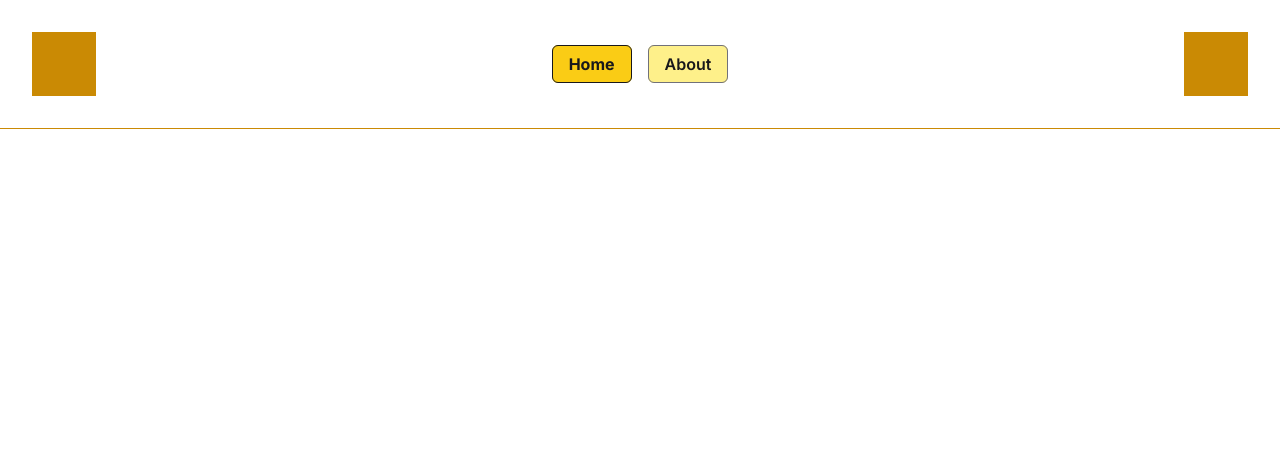
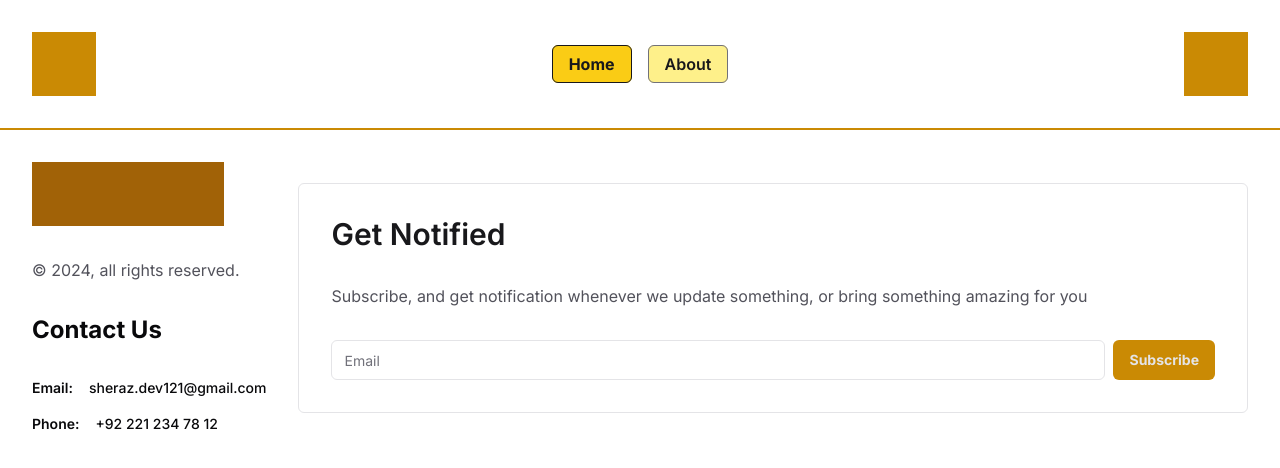
Before and after one commit to sheraz4196/twisto, a Next.js app: page / in a window 1280 px wide. Shown: the top 468 px of the page. Built offline with nearby package versions, Linux system fonts and the light colour scheme.

Commit message:
feat: footer ui

```diff
--- /dev/null
+++ b/app/_components/footer.tsx
@@ -0,0 +1,18 @@
+import ContactUs from "./footer/contact-us";
+import Subscribe from "./footer/subscribe";
+
+export default function Footer() {
+  return (
+    <footer className="flex items-center p-2 md:p-4 justify-between  lg:p-8 gap-2 md:gap-4 lg:gap-8 border-t border-primary-600">
+      <div className="flex flex-col gap-4 lg:gap-8">
+        {/* Logo Placeholder */}
+        <div className="h-16 bg-yellow-700 w-48" />
+        <p className="col-start-1 text-zinc-600 text-xs lg:text-base">
+          &copy; 2024, all rights reserved.
+        </p>
+        <ContactUs />
+      </div>
+      <Subscribe />
+    </footer>
+  );
+}
--- /dev/null
+++ b/app/_components/footer/contact-us.tsx
@@ -0,0 +1,34 @@
+import Link from "next/link";
+
+export default function ContactUs() {
+  const ContUsLinks = [
+    {
+      heading: "Email",
+      value: "sheraz.dev121@gmail.com",
+      link: "#",
+    },
+    {
+      heading: "Phone",
+      value: "+92 221 234 78 12",
+      link: "",
+    },
+  ];
+  return (
+    <div className="flex flex-col gap-4 lg:gap-8">
+      <h5 className="text-2xl font-bold text-zinc-6 00">Contact Us</h5>
+      <ol className="flex flex-col gap-2 lg:gap-4">
+        {ContUsLinks.map((contact, index) => (
+          <li
+            key={index}
+            className="flex items-center gap-4 text-xs lg:text-sm"
+          >
+            <p className="font-semibold">{contact.heading}:</p>
+            <Link href={contact.link} className="font-medium">
+              {contact.value}
+            </Link>
+          </li>
+        ))}
+      </ol>
+    </div>
+  );
+}
--- /dev/null
+++ b/app/_components/footer/subscribe.tsx
@@ -0,0 +1,18 @@
+import { Button } from "@/components/ui/button";
+import { Input } from "@/components/ui/input";
+
+export default function Subscribe() {
+  return (
+    <form className="flex flex-col gap-4 lg:gap-8 p-2 md:p-4 lg:p-8 rounded-md border flex-1">
+      <h3 className="text-3xl font-semibold text-zinc-900">Get Notified</h3>
+      <p className="text-zinc-600">
+        Subscribe, and get notification whenever we update something, or bring
+        something amazing for you
+      </p>
+      <div className="flex gap-2 items-center">
+        <Input placeholder="Email" type="email" />
+        <Button>Subscribe</Button>
+      </div>
+    </form>
+  );
+}
--- a/app/layout.tsx
+++ b/app/layout.tsx
@@ -2,6 +2,7 @@ import type { Metadata } from "next";
 import { Inter } from "next/font/google";
 import "./globals.css";
 import Header from "./_components/header";
+import Footer from "./_components/footer";
 
 const inter = Inter({ subsets: ["latin"] });
 
@@ -19,7 +20,8 @@ export default function RootLayout({
     <html lang="en">
       <body className={inter.className}>
         <Header />
-        <main></main>
+        <main>{children}</main>
+        <Footer />
       </body>
     </html>
   );
--- /dev/null
+++ b/components/ui/button.tsx
@@ -0,0 +1,56 @@
+import * as React from "react";
+import { Slot } from "@radix-ui/react-slot";
+import { cva, type VariantProps } from "class-variance-authority";
+
+import { cn } from "@/lib/utils";
+
+const buttonVariants = cva(
+  "inline-flex items-center justify-center whitespace-nowrap rounded-md text-sm font-medium ring-offset-background transition-colors focus-visible:outline-none focus-visible:ring-2 focus-visible:ring-ring focus-visible:ring-offset-2 disabled:pointer-events-none disabled:opacity-50",
+  {
+    variants: {
+      variant: {
+        default: "bg-primary-600 text-zinc-200 font-bold hover:bg-primary-500",
+        destructive:
+          "bg-destructive text-destructive-foreground hover:bg-destructive/90",
+        outline:
+          "border border-input bg-background hover:bg-accent hover:text-accent-foreground",
+        secondary:
+          "bg-secondary text-secondary-foreground hover:bg-secondary/80",
+        ghost: "hover:bg-accent hover:text-accent-foreground",
+        link: "text-primary underline-offset-4 hover:underline",
+      },
+      size: {
+        default: "h-10 px-4 py-2",
+        sm: "h-9 rounded-md px-3",
+        lg: "h-11 rounded-md px-8",
+        icon: "h-10 w-10",
+      },
+    },
+    defaultVariants: {
+      variant: "default",
+      size: "default",
+    },
+  }
+);
+
+export interface ButtonProps
+  extends React.ButtonHTMLAttributes<HTMLButtonElement>,
+    VariantProps<typeof buttonVariants> {
+  asChild?: boolean;
+}
+
+const Button = React.forwardRef<HTMLButtonElement, ButtonProps>(
+  ({ className, variant, size, asChild = false, ...props }, ref) => {
+    const Comp = asChild ? Slot : "button";
+    return (
+      <Comp
+        className={cn(buttonVariants({ variant, size, className }))}
+        ref={ref}
+        {...props}
+      />
+    );
+  }
+);
+Button.displayName = "Button";
+
+export { Button, buttonVariants };
--- /dev/null
+++ b/components/ui/input.tsx
@@ -0,0 +1,25 @@
+import * as React from "react"
+
+import { cn } from "@/lib/utils"
+
+export interface InputProps
+  extends React.InputHTMLAttributes<HTMLInputElement> {}
+
+const Input = React.forwardRef<HTMLInputElement, InputProps>(
+  ({ className, type, ...props }, ref) => {
+    return (
+      <input
+        type={type}
+        className={cn(
+          "flex h-10 w-full rounded-md border border-input bg-background px-3 py-2 text-sm ring-offset-background file:border-0 file:bg-transparent file:text-sm file:font-medium placeholder:text-muted-foreground focus-visible:outline-none focus-visible:ring-2 focus-visible:ring-ring focus-visible:ring-offset-2 disabled:cursor-not-allowed disabled:opacity-50",
+          className
+        )}
+        ref={ref}
+        {...props}
+      />
+    )
+  }
+)
+Input.displayName = "Input"
+
+export { Input }
--- a/package.json
+++ b/package.json
@@ -9,6 +9,7 @@
     "lint": "next lint"
   },
   "dependencies": {
+    "@radix-ui/react-slot": "^1.0.2",
     "class-variance-authority": "^0.7.0",
     "clsx": "^2.1.1",
     "lucide-react": "^0.376.0",
```
Also changed, not shown: 1 other file (tests, documents, lock files or other folders).
